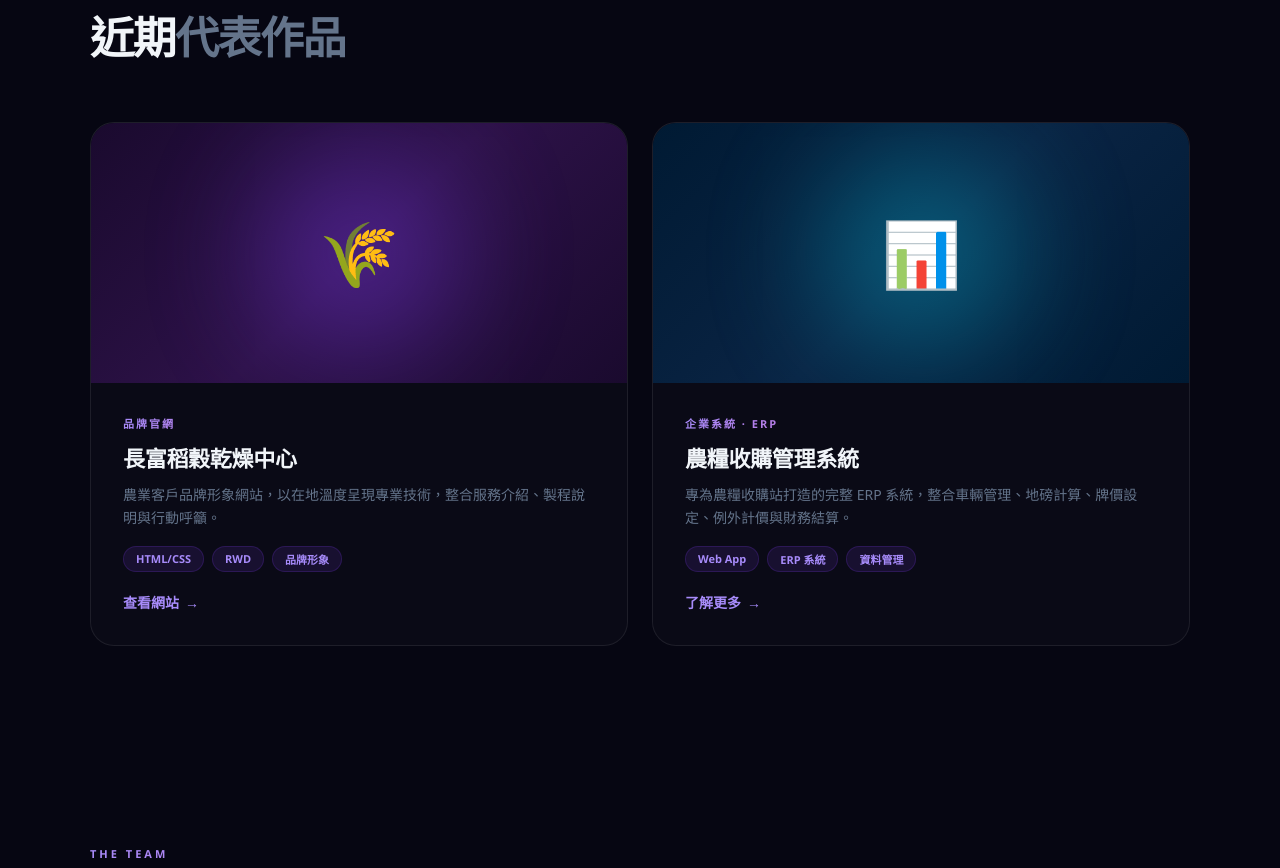
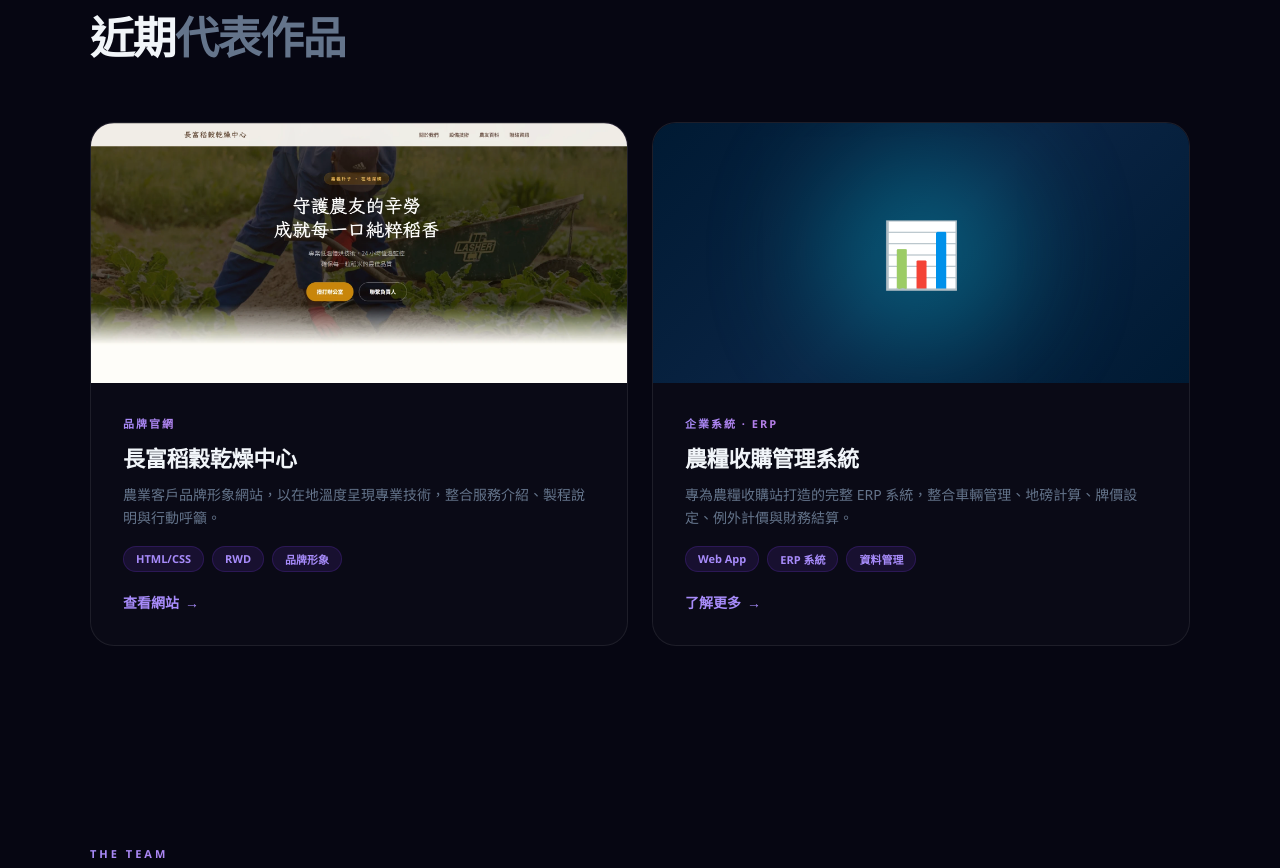
Before and after one commit to Duncan8805/official-website, a plain HTML site: page index.html in a window 1280 px wide. Shown: the part 1648-2516 px from the top of the page. Drawn offline with Linux system fonts and the light colour scheme.

Commit message:
Add Chang-Fu rice website screenshot to portfolio

```diff
--- a/index.html
+++ b/index.html
@@ -394,9 +394,8 @@
   <div class="section-title">近期<span>代表作品</span></div>
   <div class="port-grid">
     <div class="port-card">
-      <div class="port-preview port-preview-a">
-        <div class="glow-inner"></div>
-        <span style="position:relative;z-index:1;">🌾</span>
+      <div class="port-preview port-preview-a" style="padding:0;overflow:hidden;">
+        <img src="image-1780302056926.webp" alt="長富稻穀乾燥中心" style="width:100%;height:100%;object-fit:cover;object-position:top;display:block;">
       </div>
       <div class="port-body">
         <div class="port-type">品牌官網</div>
```
Also changed, not shown: image-1780302056926.webp (added), image-1780302138175.png (added).
